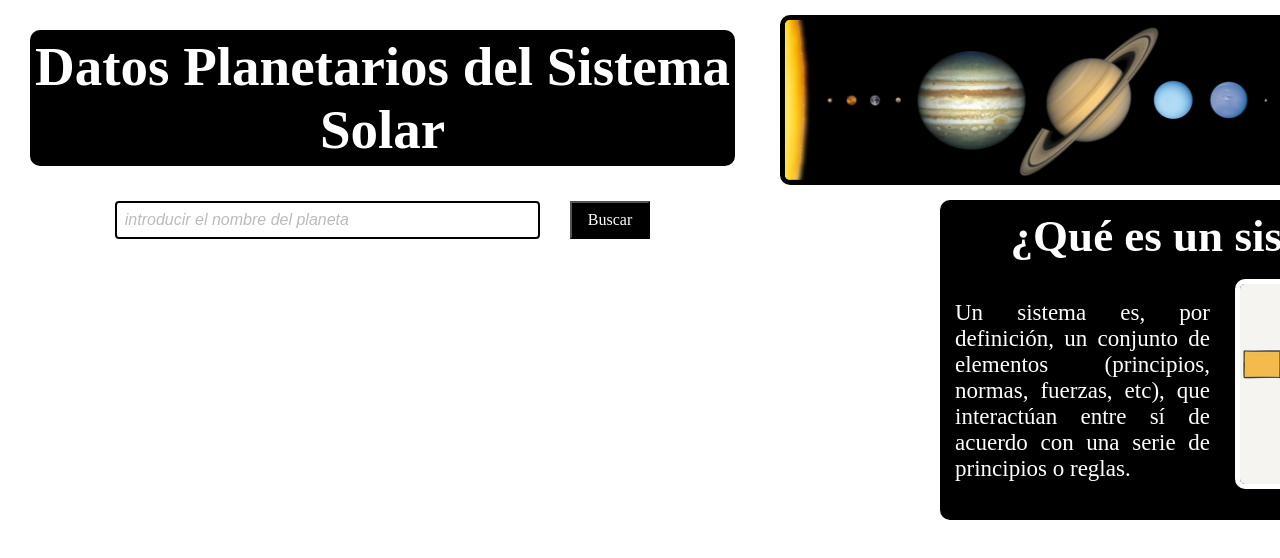
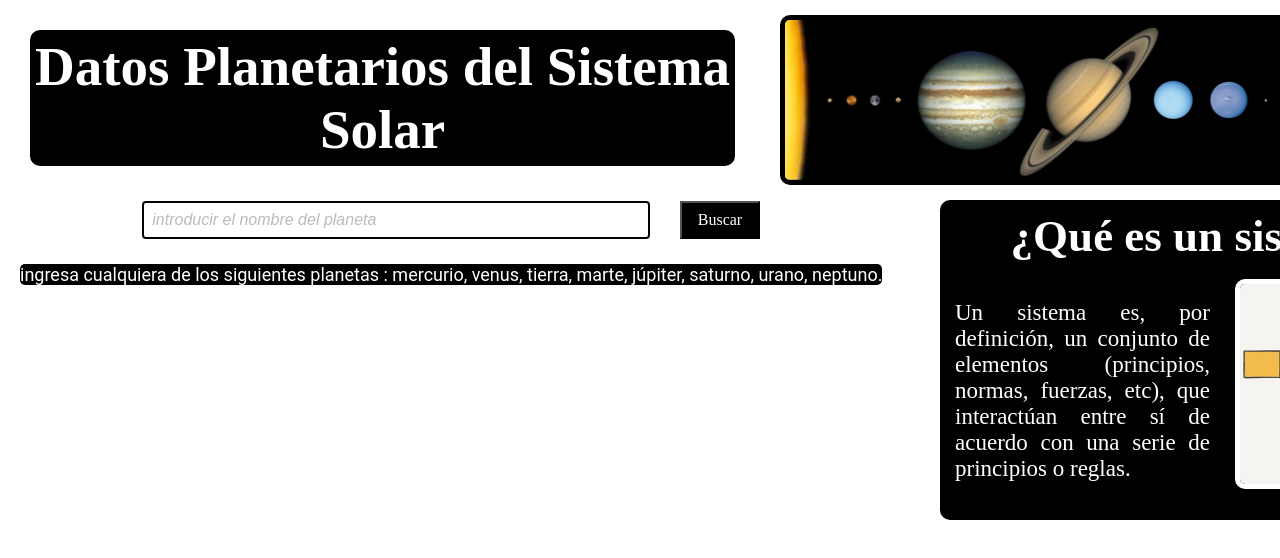
Before and after one commit to engelnet95/datos-planetarios, a plain HTML site: page index.html in a window 1280 px wide. Shown: the top 558 px of the page. Drawn offline with Linux system fonts and the light colour scheme.

Commit message:
Add guidance for planet search input
Added a note for planet search input guidance.

```diff
--- a/index.html
+++ b/index.html
@@ -141,6 +141,13 @@
             height:327px;
             margin:0px -30px;
         }
+        .nota1{
+            background-color: #000;
+            color:#fff;
+            font-size:18px;
+            font-family: "Roboto";
+            border-radius: 5px;
+        }
 
         </style>
 </head>
@@ -153,6 +160,11 @@
         <input type="text" placeholder="introducir el nombre del planeta" id="search-input">
         <button id="search-btn">Buscar</button>
     </div>
+</div>
+<div class="nota1">
+    <article>
+        <p>ingresa cualquiera de los siguientes planetas : mercurio, venus, tierra, marte, júpiter, saturno, urano, neptuno.</p>
+    </article>
 </div>
 </header>
  <article class="what-is">
```
